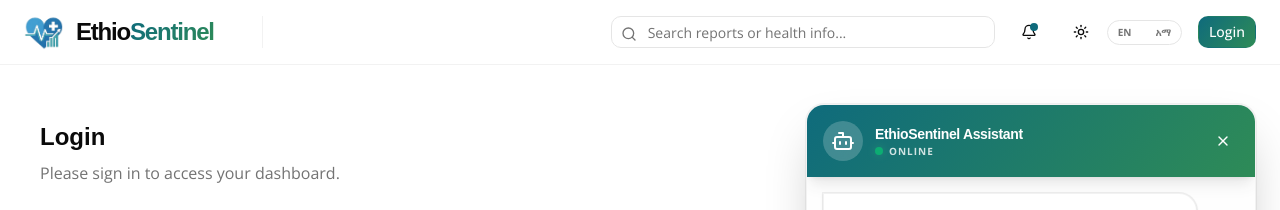
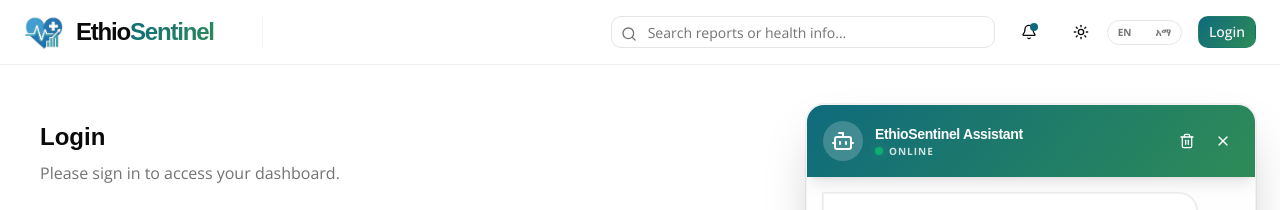
Before and after one commit to bereket-alemayehu/EthioSentinel-Frontend, a React (Vite) app: page /login in a window 1280 px wide. Both pictures are taken after a click on the button 1228 px from the left and 748 px from the top of the page. Shown: the top 210 px of the page. Built offline with nearby package versions, Linux system fonts and the light colour scheme.

Commit message:
feat: implement persistent chat history

```diff
--- a/src/components/Chat/Chatbot.tsx
+++ b/src/components/Chat/Chatbot.tsx
@@ -1,5 +1,5 @@
 import React, { useState, useRef, useEffect } from 'react';
-import { MessageCircle, X, Send, Bot } from 'lucide-react';
+import { MessageCircle, X, Send, Bot, Trash2 } from 'lucide-react';
 import { motion, AnimatePresence } from 'framer-motion';
 import { Button } from '@/components/ui/button';
 import { Input } from '@/components/ui/input';
@@ -14,8 +14,12 @@ Your goal is to help health workers, admins, and public users with:
 1. System navigation (Analytics, Reports, User Management).
 2. Healthcare data interpretation (malaria outbreaks, vaccination trends, etc.).
 3. Technical assistance (Offline capabilities, PWA features).
+4. Health Advisory (Provide general health information, preventive measures, and wellness advice for the public).
 
-Always be professional, concise, and healthcare-focused. If asked about real-time data you don't have access to, guide the user to the "Analytics" or "Reports" sections of the portal.
+- Always provide a medical disclaimer: "I am an AI assistant, not a doctor. Please consult a healthcare professional for clinical diagnosis or treatment."
+- Be professional, concise, and healthcare-focused.
+- If asked about real-time data you don't have access to, guide the user to the "Analytics" or "Reports" sections of the portal.
+- Respond in the language requested (English or Amharic).
 `;
 
 interface Message {
@@ -36,14 +40,33 @@ export function Chatbot() {
       : `Hello! I am ${import.meta.env.VITE_CHAT_BOT_NAME || 'EthioSentinel Assistant'}. How can I help you with healthcare monitoring today?`;
   };
 
-  const [messages, setMessages] = useState<Message[]>([
+  const [messages, setMessages] = useState<Message[]>(() => {
+    const saved = localStorage.getItem('ethiosentinel_chat_history');
+    if (saved) {
+      try {
+        const parsed = JSON.parse(saved);
+        return parsed.map((m: any) => ({
+          ...m,
+          timestamp: new Date(m.timestamp)
+        }));
+      } catch (e) {
+        console.error("EthioSentinel: Failed to parse chat history", e);
+      }
+    }
+    return [
       {
         id: '1',
         text: getGreeting(),
         sender: 'bot',
         timestamp: new Date(),
       },
-  ]);
+    ];
+  });
+
+  // Persist messages to localStorage
+  useEffect(() => {
+    localStorage.setItem('ethiosentinel_chat_history', JSON.stringify(messages));
+  }, [messages]);
 
   // Update greeting if language changes and no other messages exist
   useEffect(() => {
@@ -158,6 +181,16 @@ export function Chatbot() {
     }
   };
 
+  const clearHistory = () => {
+    const initialMessage: Message = {
+      id: Date.now().toString(),
+      text: getGreeting(),
+      sender: 'bot',
+      timestamp: new Date(),
+    };
+    setMessages([initialMessage]);
+  };
+
   return (
     <div className="fixed bottom-6 right-6 z-100 flex flex-col items-end">
       {/* Chat Window */}
@@ -183,6 +216,16 @@ export function Chatbot() {
                   </div>
                 </div>
               </div>
+              <div className="flex items-center gap-1">
+                <Button
+                  variant="ghost"
+                  size="icon"
+                  onClick={clearHistory}
+                  title="Clear conversation"
+                  className="hover:bg-white/10 text-white rounded-full transition-colors h-8 w-8"
+                >
+                  <Trash2 className="w-4 h-4" />
+                </Button>
                 <Button
                   variant="ghost"
                   size="icon"
@@ -191,6 +234,7 @@ export function Chatbot() {
                 >
                   <X className="w-4 h-4" />
                 </Button>
+              </div>
             </div>
 
             {/* Messages */}
```
Lines whose indentation alone changed are shown as unchanged.
